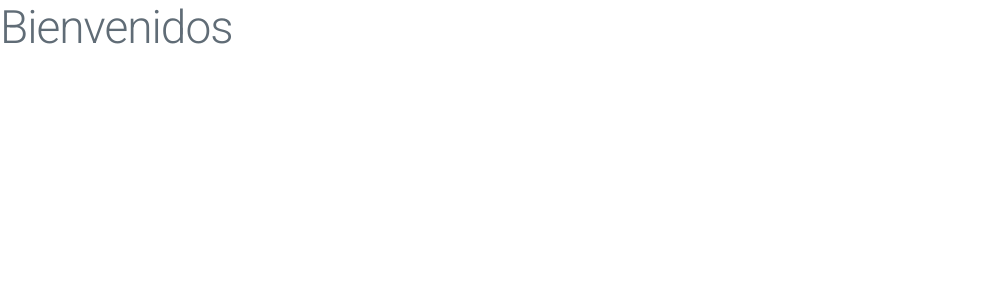
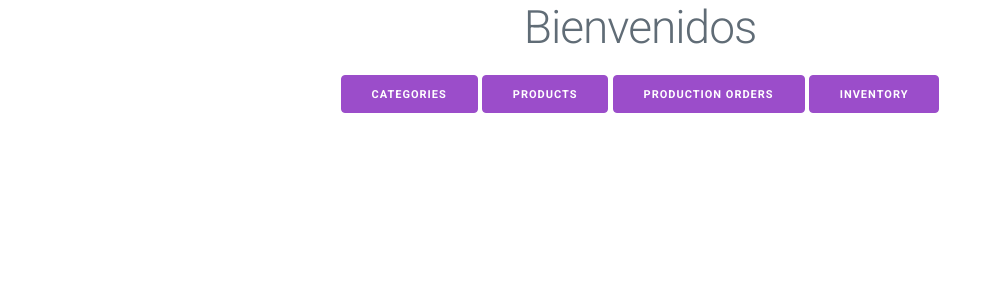
Before and after one commit to fedeservian/Proyecto-Final-Servian, a Django app: page / in a window 1280 px wide. Shown: the top 300 px of the page, without its empty margins (0-998 px from the left). Run offline with Django 5.2, Linux system fonts and the light colour scheme.

Commit message:
URLs y enlaces de listas agregados

```diff
--- a/src/curso/templates/curso/index.html
+++ b/src/curso/templates/curso/index.html
@@ -1,5 +1,11 @@
 {% extends 'curso/base.html' %}
 
 {% block contenido %}
+<main style="text-align: center;">
     <h1>Bienvenidos</h1>
+    <a href="{% url 'curso:category_list' %}"><button>Categories</button></a>
+    <a href="{% url 'curso:product_list' %}"><button>Products</button></a>
+    <a href="{% url 'curso:production_order_list' %}"><button>Production Orders</button></a>
+    <a href="{% url 'curso:inventory_list' %}"><button>Inventory</button></a>
+</main>
 {% endblock  %}
--- a/src/curso/urls.py
+++ b/src/curso/urls.py
@@ -1,9 +1,13 @@
 from django.urls import path
-from .views import index, about
+from .views import index, about, category_list, product_list, production_order_list, inventory_list
 
 app_name = "curso"
 
 urlpatterns = [
     path("", index, name="index"),
     path("about/", about, name="about"),
+    path("category/list/", category_list, name="category_list"),
+    path("product/list/", product_list, name="product_list"),
+    path("production_order/list/", production_order_list, name="production_order_list"),
+    path("inventory/list/", inventory_list, name="inventory_list"),
 ]
```
